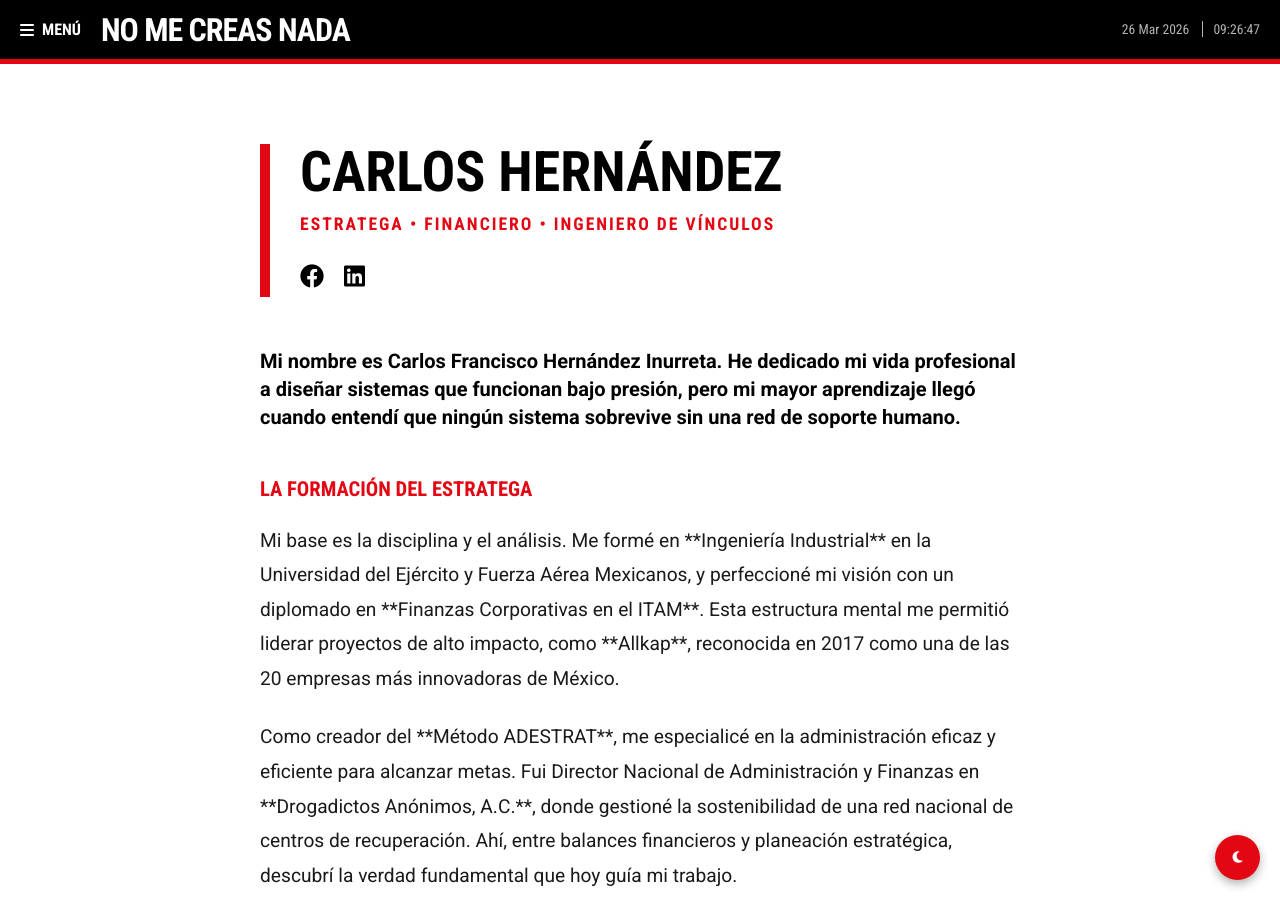
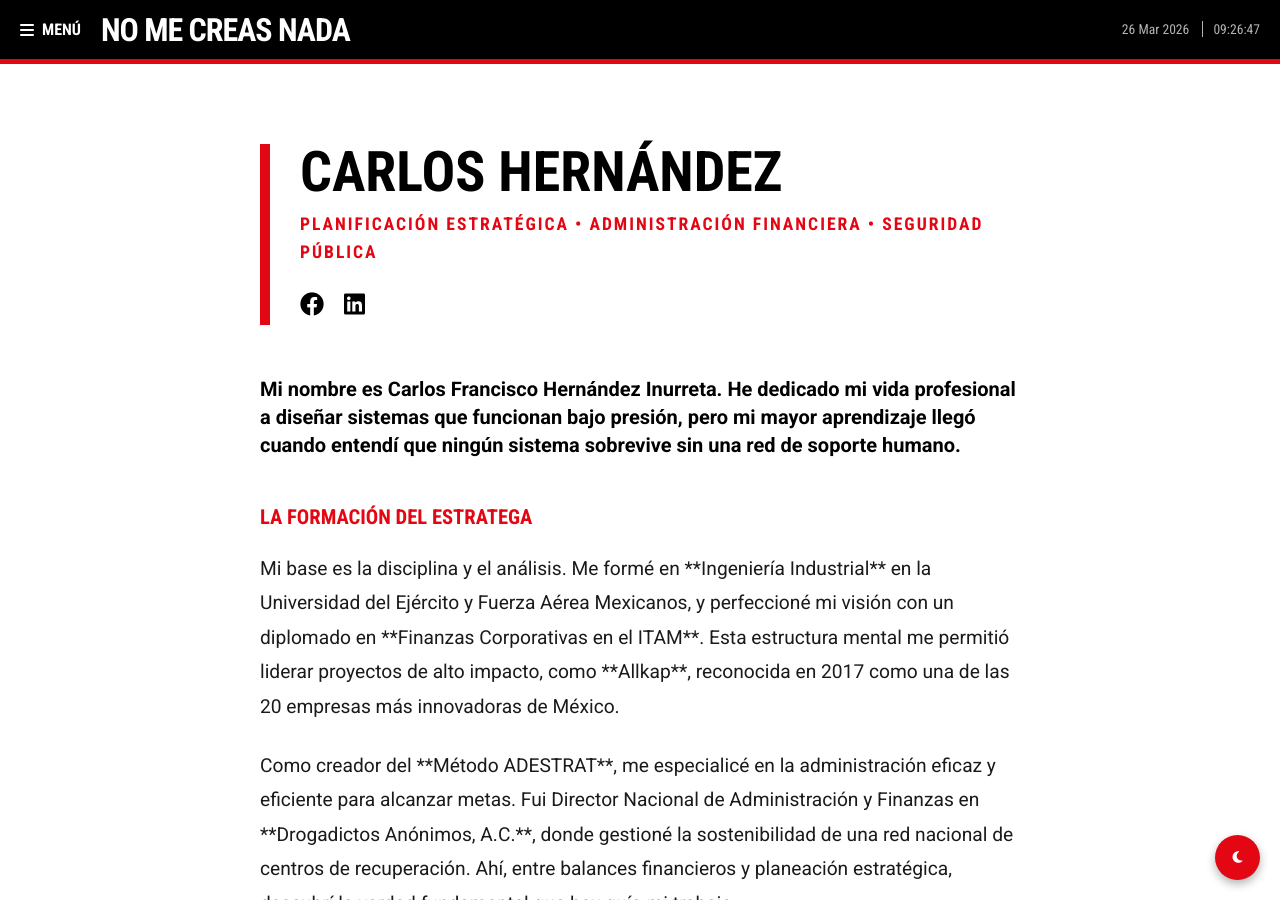
Before and after one commit to cafrhein/muro, a Jekyll site: the page built from acerca.html, in a window 1280 px wide and 900 px high. Built offline with Jekyll 4.4.1, drawn with Linux system fonts in a browser that asks for light colours.

Commit message:
Update acerca.html

```diff
--- a/acerca.html
+++ b/acerca.html
@@ -10,7 +10,7 @@ title: Sobre Carlos | Gestión Estratégica
             Carlos Hernández
         </h1>
         <p style="font-family: var(--font-heading); font-size: 1.1rem; color: var(--rt-red); font-weight: 700; letter-spacing: 2px; text-transform: uppercase; margin-bottom: 15px;">
-            Estratega • Financiero • Ingeniero de Vínculos
+            Planificación Estratégica • Administración Financiera • Seguridad Pública
         </p>
 
         <div class="about-social" style="display: flex; gap: 20px; font-size: 1.5rem;">
```
